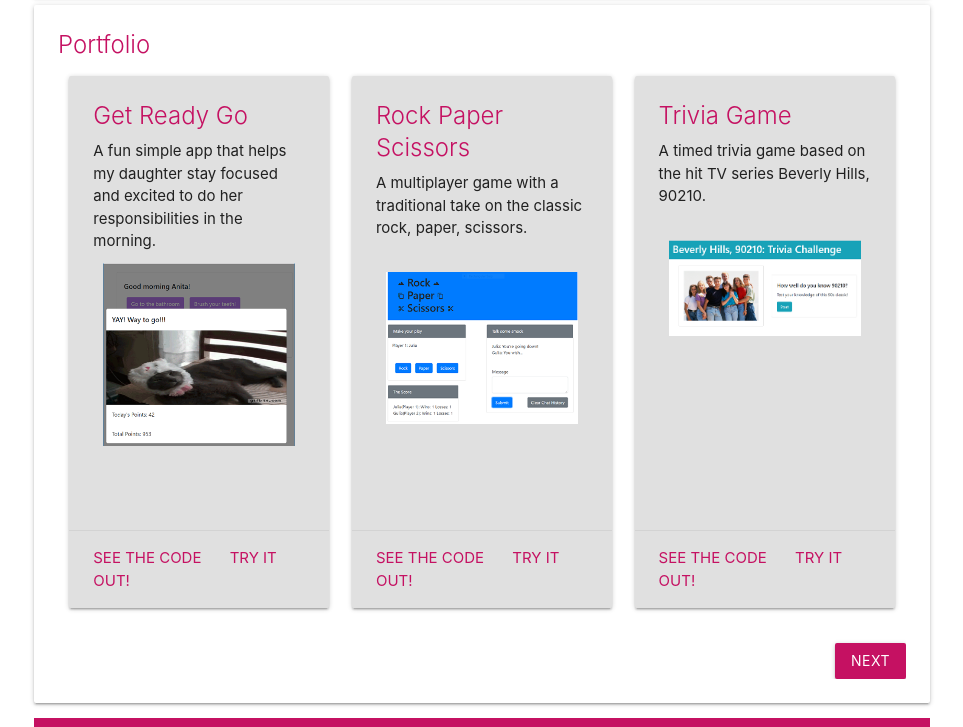
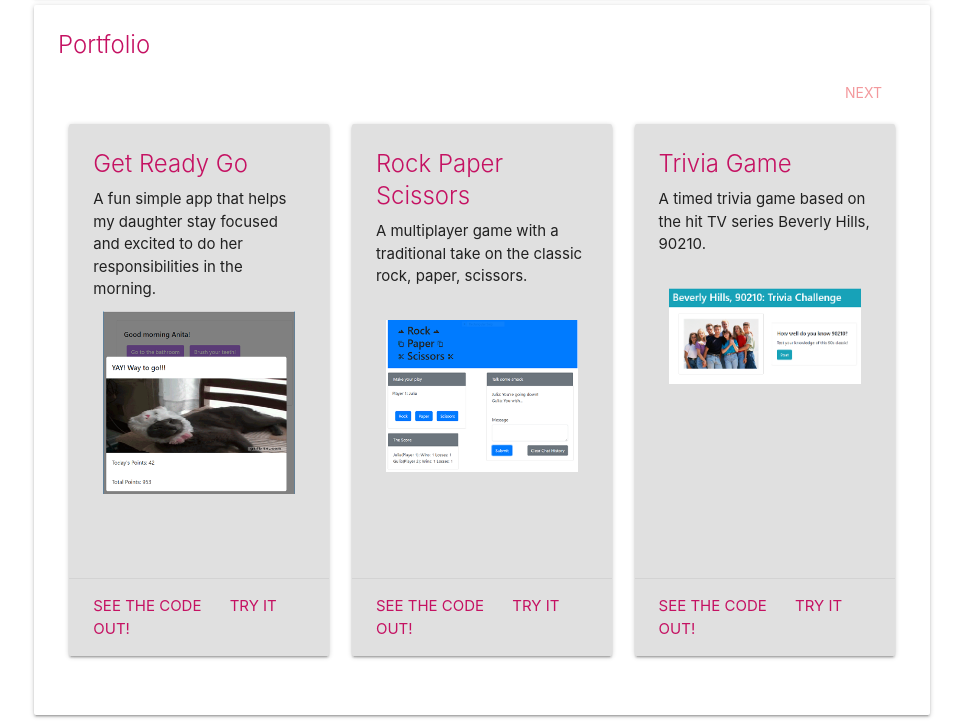
Before and after one commit to juliafercello/portfolio, a plain HTML site: page index.html in a window 1280 px wide. Shown: the part 67-794 px from the top of the page, without its empty margins (158-1121 px from the left). Drawn offline with nearby package versions, Linux system fonts and the light colour scheme.

Commit message:
update tab navigation

```diff
--- a/assets/css/style.css
+++ b/assets/css/style.css
@@ -20,6 +20,6 @@ img {
     height:auto;
 }
 
-.tabs {
+/* .tabs {
     display: none;
-}
+} */
--- a/index.html
+++ b/index.html
@@ -30,10 +30,10 @@
     <div class="container">
         <div class="card">
             <div class="card-content">
-                <span class="card-title pink-text text-accent-4">Portfolio</span>
-                <ul id="portfolio-tabs" class="tabs">
-                    <li class="tab col s3"><a href="#tab-1">Awesome</a></li>
-                    <li class="tab col s3"><a href="#tab-2">More Awesome</a></li>
+                <span class="card-title pink-text text-accent-4 left">Portfolio</span>
+                <ul id="portfolio-tabs left" class="tabs">
+                    <li class="tab col s3 right" id="previousTab"><a href="#tab-1">Previous</a></li>
+                    <li class="tab col s3 right" id="nextTab"><a href="#tab-2">Next</a></li>
                 </ul>
 
                 <!--TAB 1-->
@@ -97,7 +97,7 @@
                             </div>
                         </div>
                     </div>
-                    <a class="waves-effect waves-light btn pink accent-4 right" href="#tab-2">Next</a>
+                    <!-- <a class="waves-effect waves-light btn pink accent-4 right" href="#tab-2">Next</a> -->
 
                 </div>
 
@@ -165,7 +165,7 @@
                             </div>
                         </div>
                     </div>
-                    <a class="waves-effect waves-light btn pink accent-4 right" href="#tab-1">Previous</a>
+                    <!-- <a class="waves-effect waves-light btn pink accent-4 right" href="#tab-1">Previous</a> -->
                 </div>
             </div>
         </div>
@@ -207,15 +207,31 @@
         crossorigin="anonymous"></script>
     <script src="https://cdnjs.cloudflare.com/ajax/libs/materialize/1.0.0/js/materialize.min.js"></script>
     <script>
-        $(document).ready(function () {
+
+
+        $(document).ready(function (event) {
             $('.tabs').tabs({ swipeable: true, onShow: resizeTab });
+            $(window).resize(function () { resizeTab(); });
 
-            $(window).resize(function () { resizeTab(); });
+            if ($("#tab-1").show()) {
+                $("#nextTab").show();
+                $("#previousTab").hide();
+            }
+
         });
 
         function resizeTab() {
             $(".tabs-content").css('height', $('.carousel-item.active').height() + 'px');
         }
+
+        $("#nextTab").click(function () {
+            $("#previousTab").show();
+            $("#nextTab").hide();
+        });
+        $("#previousTab").click(function () {
+            $("#previousTab").hide();
+            $("#nextTab").show();
+        });
     </script>
 </body>
 
```
